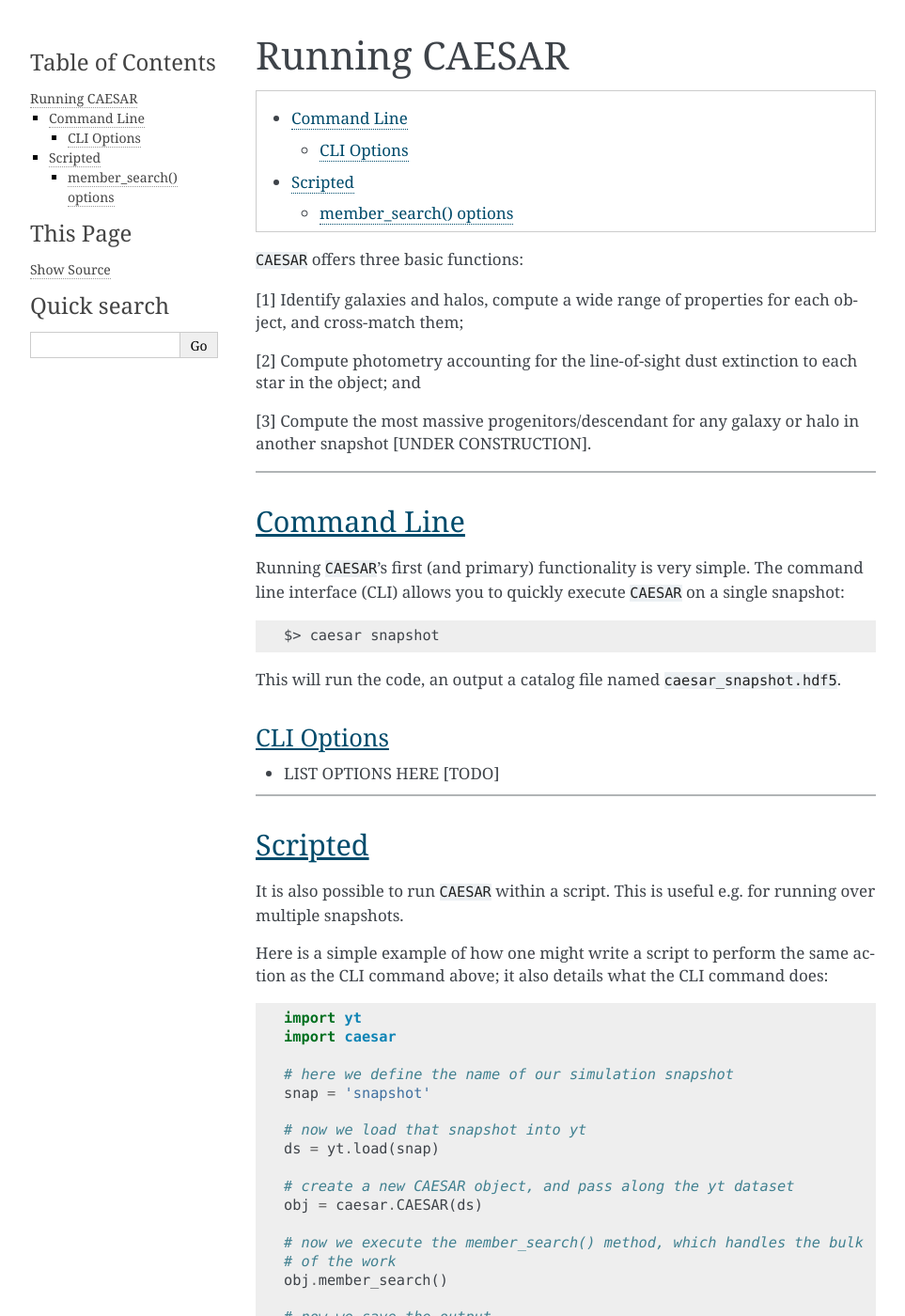
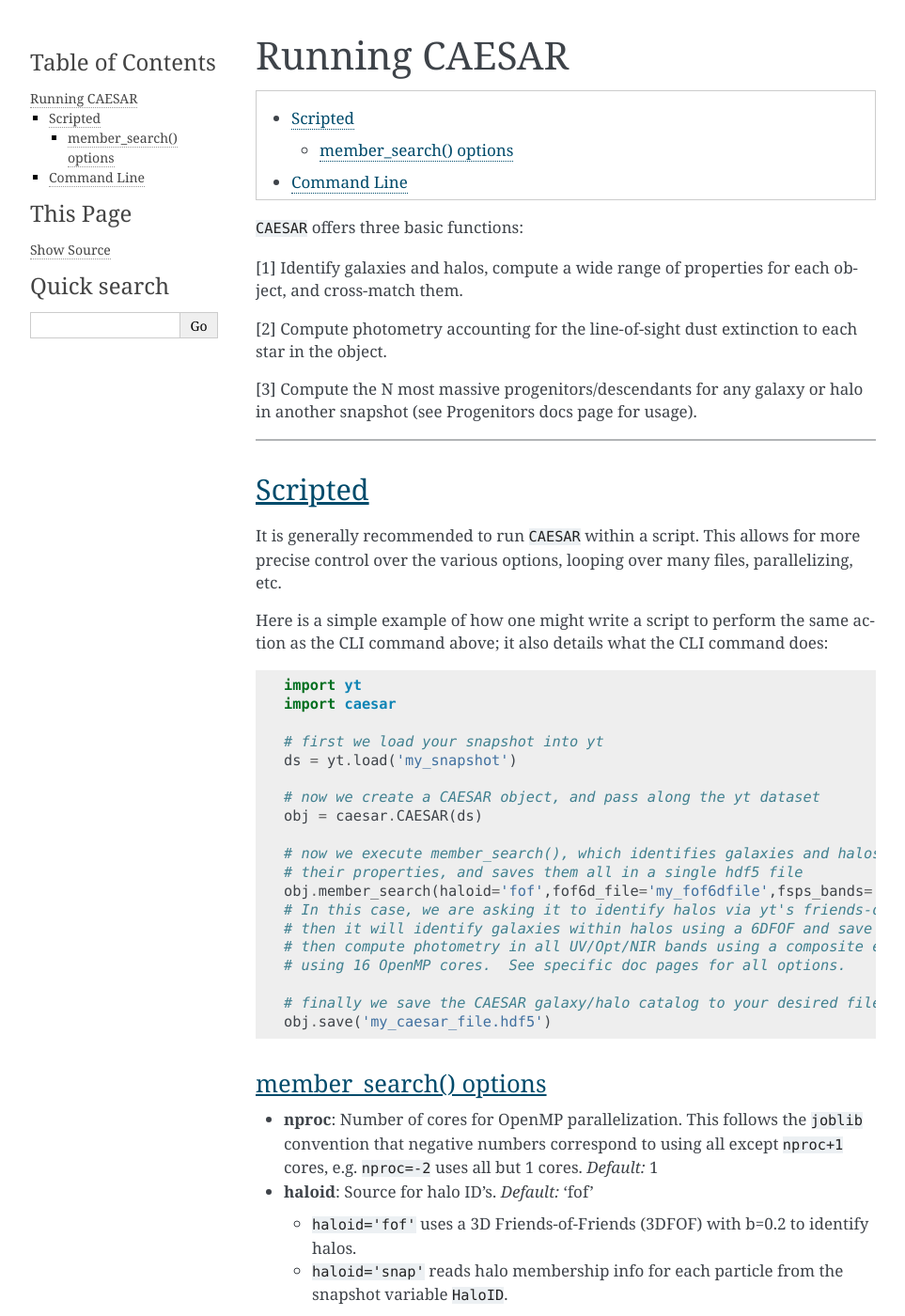
Before and after one commit to dnarayanan/caesar, a Sphinx documentation site: the page built from docs/source/running.rst, in a window 1280 px wide and 1400 px high. Shown: the whole window at 94% size, without its empty margins (148-1111 px from the left). Built offline with Sphinx 7.4.7, drawn with Linux system fonts in a browser that asks for light colours; some of the changed text lies outside the part shown.

Commit message:
Doc updates

```diff
--- a/docs/source/running.rst
+++ b/docs/source/running.rst
@@ -8,39 +8,20 @@
 
 ``CAESAR`` offers three basic functions:
 
-[1] Identify galaxies and halos, compute a wide range of properties for each object, and cross-match them;
+[1] Identify galaxies and halos, compute a wide range of properties for each object, and cross-match them.
 
-[2] Compute photometry accounting for the line-of-sight dust extinction to each star in the object; and
+[2] Compute photometry accounting for the line-of-sight dust extinction to each star in the object.
 
-[3] Compute the most massive progenitors/descendant for any galaxy or halo in another snapshot [UNDER CONSTRUCTION].
-
-----
-
-Command Line
-============
-
-Running ``CAESAR``'s first (and primary) functionality is very simple.
-The command line interface (CLI) allows you to quickly execute
-``CAESAR`` on a single snapshot:
-
-.. code-block:: bash
-
-   $> caesar snapshot
-
-This will run the code, an output a catalog file named ``caesar_snapshot.hdf5``.
-
-CLI Options
------------
-
-* LIST OPTIONS HERE [TODO]
+[3] Compute the N most massive progenitors/descendants for any galaxy or halo in another snapshot
+(see Progenitors docs page for usage).
 
 ----
 
 Scripted
 ========
 
-It is also possible to run ``CAESAR`` within a script.  This is
-useful e.g. for running over multiple snapshots.
+It is generally recommended to run ``CAESAR`` within a script.  This allows for more
+precise control over the various options, looping over many files, parallelizing, etc.
 
 Here is a simple example of how one might write a script to perform the same action as
 the CLI command above; it also details what the CLI command does:
@@ -50,21 +31,22 @@
    import yt
    import caesar
 
-   # here we define the name of our simulation snapshot
-   snap = 'snapshot'
+   # first we load your snapshot into yt
+   ds = yt.load('my_snapshot')
 
-   # now we load that snapshot into yt
-   ds = yt.load(snap)
-
-   # create a new CAESAR object, and pass along the yt dataset
+   # now we create a CAESAR object, and pass along the yt dataset
    obj = caesar.CAESAR(ds)
 
-   # now we execute the member_search() method, which handles the bulk
-   # of the work
-   obj.member_search()
+   # now we execute member_search(), which identifies galaxies and halos, computes
+   # their properties, and saves them all in a single hdf5 file
+   obj.member_search(haloid='fof',fof6d_file='my_fof6dfile',fsps_bands='uvoir',ssp_model='FSPS',ssp_table_file='SSP_Chab_EL.hdf5',ext_law='composite',nproc=16)
+   # In this case, we are asking it to identify halos via yt's friends-of-friends algorithm,
+   # then it will identify galaxies within halos using a 6DFOF and save it to 'my_fof6dfile',
+   # then compute photometry in all UV/Opt/NIR bands using a composite extinction law, all
+   # using 16 OpenMP cores.  See specific doc pages for all options.
 
-   # now we save the output
-   obj.save('caesar_snapshot.hdf5')
+   # finally we save the CAESAR galaxy/halo catalog to your desired filename
+   obj.save('my_caesar_file.hdf5')
 
 member_search() options
 -----------------------
@@ -82,3 +64,21 @@
 * **fsps_bands**:  Triggers optional photometry computation, in specified list of bands. The ``fsps.list_filters()`` command under ``python-fsps`` lists the available bands.  One can also specify a string (minimum 4 characters) that will be matched to all available bands, e.g. ``fsps_bands=['sdss','jwst']`` will compute all bands that include the phrase ``sdss`` or ``jwst``. *Default:* *None*
 
 * **ssp_table_file**: Path to lookup table for FSPS photometry.  If this file does not exist or this keyword is unspecified, it will be generated; this takes some time.  If it exists, ``CAESAR`` will read it in. *Default:* *None*
+
+
+----
+
+Command Line
+============
+
+NOTE: CURRENTLY, RUNNING FROM THE COMMAND-LINE IS NOT OPERATIONAL.
+PLEASE USE A SCRIPT AS DESCRIBED ABOVE.
+
+..
+   Running ``CAESAR``'s primary functionality is very simple.  The command line interface (CLI) allows you to quickly execute ``CAESAR`` on a single snapshot:
+
+   .. code-block:: bash
+
+      $> caesar snapshot
+
+   This will run the code, an output a catalog file named ``caesar_snapshot.hdf5``.
```
Also changed, not shown: docs/source/getting_started.rst (+12 -3 lines), 1 other file.
